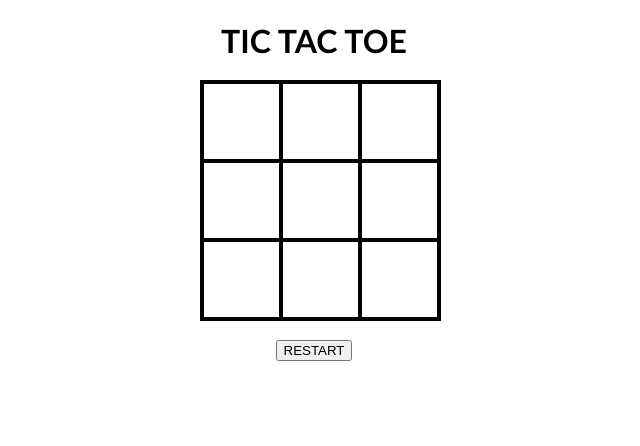
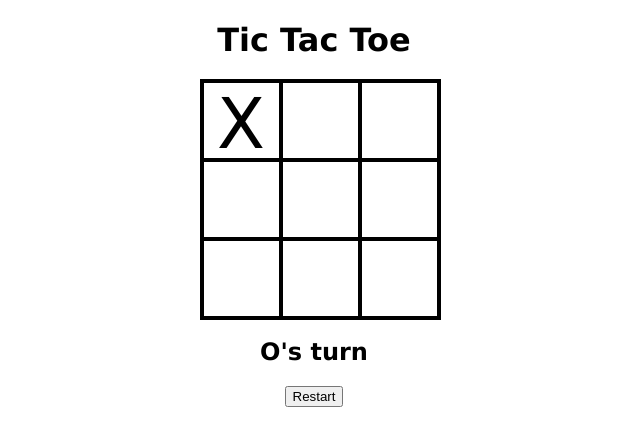
Before and after one commit to ananthutm18/tic-tac-toe-project, a plain HTML site: page index.html in a window 1280 px wide. Both pictures are taken after a click on the element 567 px from the left and 121 px from the top of the page. Shown: the whole page, without its empty margins (326-966 px from the left). Drawn offline with Linux system fonts and the light colour scheme.

Commit message:
game logic done with index.js

```diff
--- a/index.css
+++ b/index.css
@@ -1,17 +1,16 @@
-.box{
+.playBox{
   width: 75px;
   height: 75px;
   border: 2px solid;
   box-shadow: 0 0 0 2px;
   font-size: 70px;
   cursor: pointer;
-align-content: center;
 }
-#container{
+#gameContainer{
+  font-family:'Lucida Sans', 'Lucida Sans Regular', 'Lucida Grande', 'Lucida Sans Unicode', Geneva, Verdana, sans-serif;
   text-align: center;
-  font-family:'Gill Sans', 'Gill Sans MT', Calibri, 'Trebuchet MS', sans-serif;
 }
-#cells{
+#playBoxContainer{
   display: grid;
   grid-template-columns: repeat(3, auto);
   width: 225px;
--- a/index.html
+++ b/index.html
@@ -1,39 +1,31 @@
 <!DOCTYPE html>
-<html>
+<html lang="en">
+<head>
+    <meta charset="UTF-8">
+    <meta http-equiv="X-UA-Compatible" content="IE=edge">
+    <meta name="viewport" content="width=device-width, initial-scale=1.0">
+    <title>tic tac toe</title>
+    <link rel="stylesheet" href="index.css">
+</head>
+<body>
+    <div id="gameContainer">
 
-<head>
-	<meta charset="UTF-8">
+        <h1>Tic Tac Toe</h1>
+        <div id="playBoxContainer">
 
-	<link rel="stylesheet" type="text/css" href="index.css">
-
-	<link rel="stylesheet" href="style.css">
-</head>
-
-<body>
-	<div id="container">
-		<h1>TIC TAC TOE</h1>
-		<div id="cells">
-
-
-			<div cellIndex="0" class="box"></div>
-			<div cellIndex="1" class="box"></div>
-			<div cellIndex="2" class="box"></div>
-			<div cellIndex="3" class="box"></div>
-			<div cellIndex="4" class="box"></div>
-			<div cellIndex="5" class="box"></div>
-			<div cellIndex="6" class="box"></div>
-			<div cellIndex="7" class="box"></div>
-			<div cellIndex="8" class="box"></div>
-		</div>
-
-		<h2 id="current"></h2>
-		<button id="restart"> RESTART</button>
-
-
-	</div>
-
+            <div playBoxIndex="0" class="playBox"></div>
+            <div playBoxIndex="1" class="playBox"></div>
+            <div playBoxIndex="2" class="playBox"></div>
+            <div playBoxIndex="3" class="playBox"></div>
+            <div playBoxIndex="4" class="playBox"></div>
+            <div playBoxIndex="5" class="playBox"></div>
+            <div playBoxIndex="6" class="playBox"></div>
+            <div playBoxIndex="7" class="playBox"></div>
+            <div playBoxIndex="8" class="playBox"></div>
+        </div>
+        <h2 id="current"></h2>
+        <button id="restart">Restart</button>
+    </div>
 	<script src="index.js"></script>
-
 </body>
-
 </html>
--- a/index.js
+++ b/index.js
@@ -0,0 +1,79 @@
+const cells = document.querySelectorAll(".playBox");
+const statusText = document.querySelector("#current");
+const restartBtn = document.querySelector("#restart");
+const winConditions = [
+    [0, 1, 2],
+    [3, 4, 5],
+    [6, 7, 8],
+    [0, 3, 6],
+    [1, 4, 7],
+    [2, 5, 8],
+    [0, 4, 8],
+    [2, 4, 6]
+];
+let options = ["", "", "", "", "", "", "", "", ""];
+let currentPlayer = "X";
+let running = false;
+
+initializeGame();
+
+function initializeGame(){
+    cells.forEach(cell => cell.addEventListener("click", cellClicked));
+    restartBtn.addEventListener("click", restartGame);
+    statusText.textContent = `${currentPlayer}'s turn`;
+    running = true;
+}
+function cellClicked(){
+    const playBoxIndex = this.getAttribute("playBoxIndex");
+
+    if(options[playBoxIndex] != "" || !running){
+        return;
+    }
+
+    updateCell(this, playBoxIndex);
+    checkWinner();
+}
+function updateCell(cell, index){
+    options[index] = currentPlayer;
+    cell.textContent = currentPlayer;
+}
+
+function checkWinner(){
+    let check = false;
+
+    for(let i = 0; i < winConditions.length; i++){
+        const condition = winConditions[i];
+        const box1 = options[condition[0]];
+        const box2 = options[condition[1]];
+        const box3 = options[condition[2]];
+
+        if(box1 == "" || box2 == "" || box3 == ""){
+            continue;
+        }
+        if(box1 == box2 && box2 == box3){
+            check = true;
+            break;
+        }
+    }
+
+    if(check){
+        statusText.textContent = `${currentPlayer} wins!`;
+        running = false;
+    }
+    else if(!options.includes("")){
+        statusText.textContent = `Draw!`;
+        running = false;
+    }
+    else{
+        currentPlayer = (currentPlayer == "X") ? "O" : "X";
+        statusText.textContent = `${currentPlayer}'s turn`;
+
+    }
+}
+function restartGame(){
+    currentPlayer = "X";
+    options = ["", "", "", "", "", "", "", "", ""];
+    statusText.textContent = `${currentPlayer}'s turn`;
+    cells.forEach(cell => cell.textContent = "");
+    running = true;
+}
```
